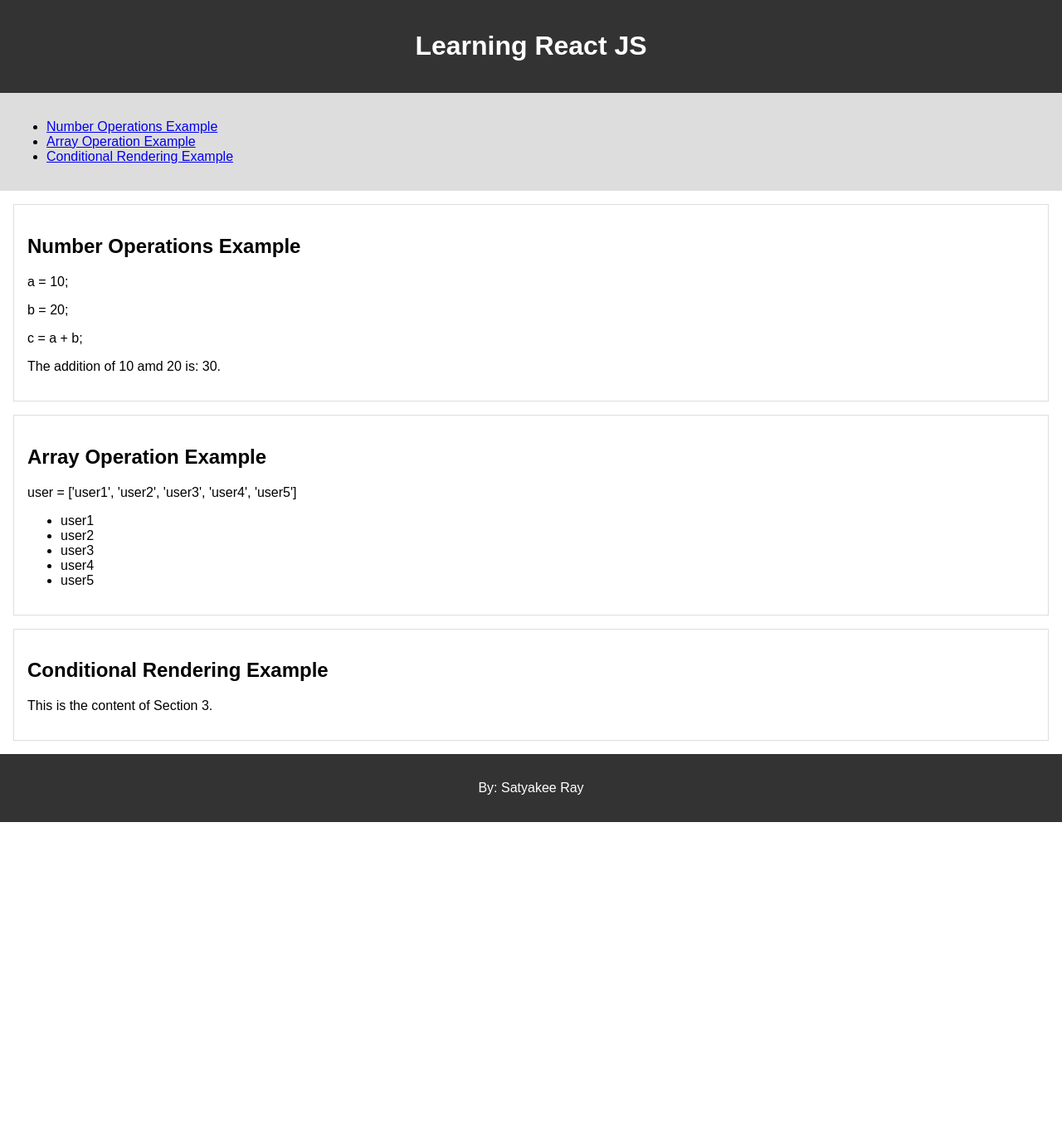
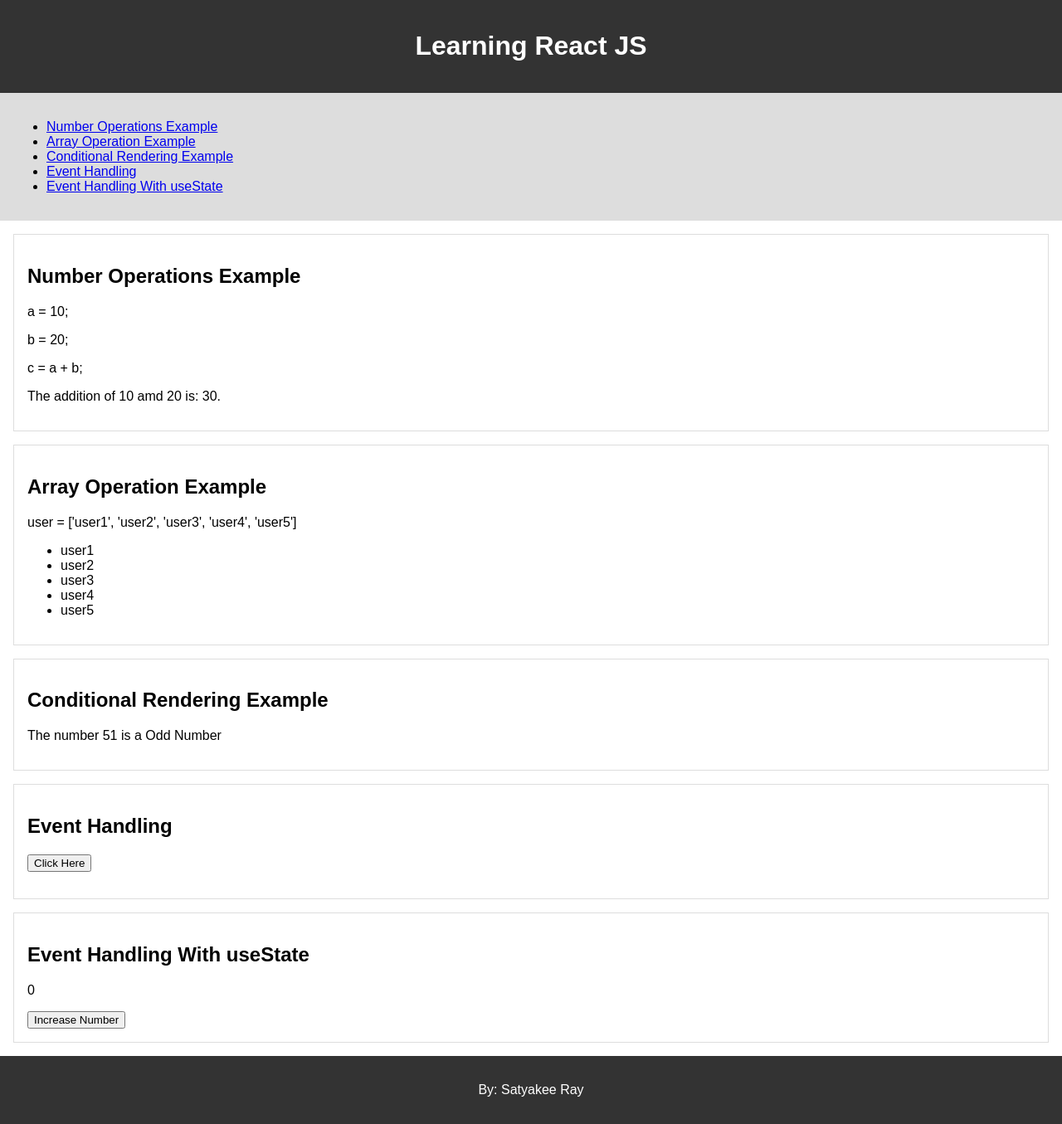
Before and after one commit to satyakeeray/LearnReact, a React (Create React App) app: page / in a window 1280 px wide. Shown: the whole page at 83% size. Before the commit the page ends 991 px from the top, so only its background shows below. Built offline with nearby package versions, Linux system fonts and the light colour scheme.

Commit message:
2 files modified

```diff
--- a/src/App.js
+++ b/src/App.js
@@ -1,4 +1,5 @@
 import React from 'react';
+import {useState} from 'react';
 import './style.css';
 import Navbar from './components/Navbar';
 
@@ -6,7 +7,19 @@
   let a = 10;
   let b = 20;
   let c = a + b;
+  let number = 51;
   let user = ['user1', 'user2', 'user3', 'user4', 'user5'];
+
+  let x = 0;
+  const btnClick = () => {
+    x++;
+    console.log('Clicked on button ' + x);
+  };
+
+  const [num, setNum] = useState(0);
+  const inCreaseNumber = () => {
+    setNum(num+1);
+  }
   return (
     <div>
       <header>
@@ -21,29 +34,45 @@
         <p>b = 20;</p>
         <p> c = a + b;</p>
         {/* This is example of displying the values of variables. */}
-        <p>The addition of {a} amd {b} is: {c}.</p>
+        <p>
+          The addition of {a} amd {b} is: {c}.
+        </p>
       </section>
 
       <section id="section2">
         <h2>Array Operation Example</h2>
         <p>user = ['user1', 'user2', 'user3', 'user4', 'user5']</p>
         <ul>
-        {/* This is example rendering each element of array in HTML. */}
-        {
-          user.map(
-            (user) => {
-              return (
-                <li>{user}</li>
-              )
-            }
-          )
-        }
-      </ul>
+          {/* This is example rendering each element of array in HTML. */}
+          {user.map((user) => {
+            return <li>{user}</li>;
+          })}
+        </ul>
       </section>
 
       <section id="section3">
         <h2>Conditional Rendering Example</h2>
-        <p>This is the content of Section 3.</p>
+        {/* This is example conditional rendering. */}
+        <p>
+          The number {number} is a
+          {number % 2 == 0 ? <span> Even </span> : <span> Odd </span>}
+          Number
+        </p>
+      </section>
+
+      <section id="section4">
+        <h2>Event Handling</h2>
+        {/* This is example event handling. */}
+        <p>
+          <button onClick={btnClick}>Click Here</button>
+        </p>
+      </section>
+
+      <section id="section5">
+        <h2>Event Handling With useState</h2>
+        {/* This is example event handling with useState. */}
+        <p>{num}</p>
+        <button onClick={inCreaseNumber}>Increase Number</button>
       </section>
 
       <footer>
--- a/src/components/Navbar.jsx
+++ b/src/components/Navbar.jsx
@@ -2,11 +2,23 @@
 const Navbar = () => {
   return (
     <nav>
-        <ul>
-            <li><a href="#section1">Number Operations Example</a></li>
-            <li><a href="#section2">Array Operation Example</a></li>
-            <li><a href="#section3">Conditional Rendering Example</a></li>
-        </ul>
+      <ul>
+        <li>
+          <a href="#section1">Number Operations Example</a>
+        </li>
+        <li>
+          <a href="#section2">Array Operation Example</a>
+        </li>
+        <li>
+          <a href="#section3">Conditional Rendering Example</a>
+        </li>
+        <li>
+          <a href="#section4">Event Handling</a>
+        </li>
+        <li>
+          <a href="#section5">Event Handling With useState</a>
+        </li>
+      </ul>
     </nav>
   );
 };
```
